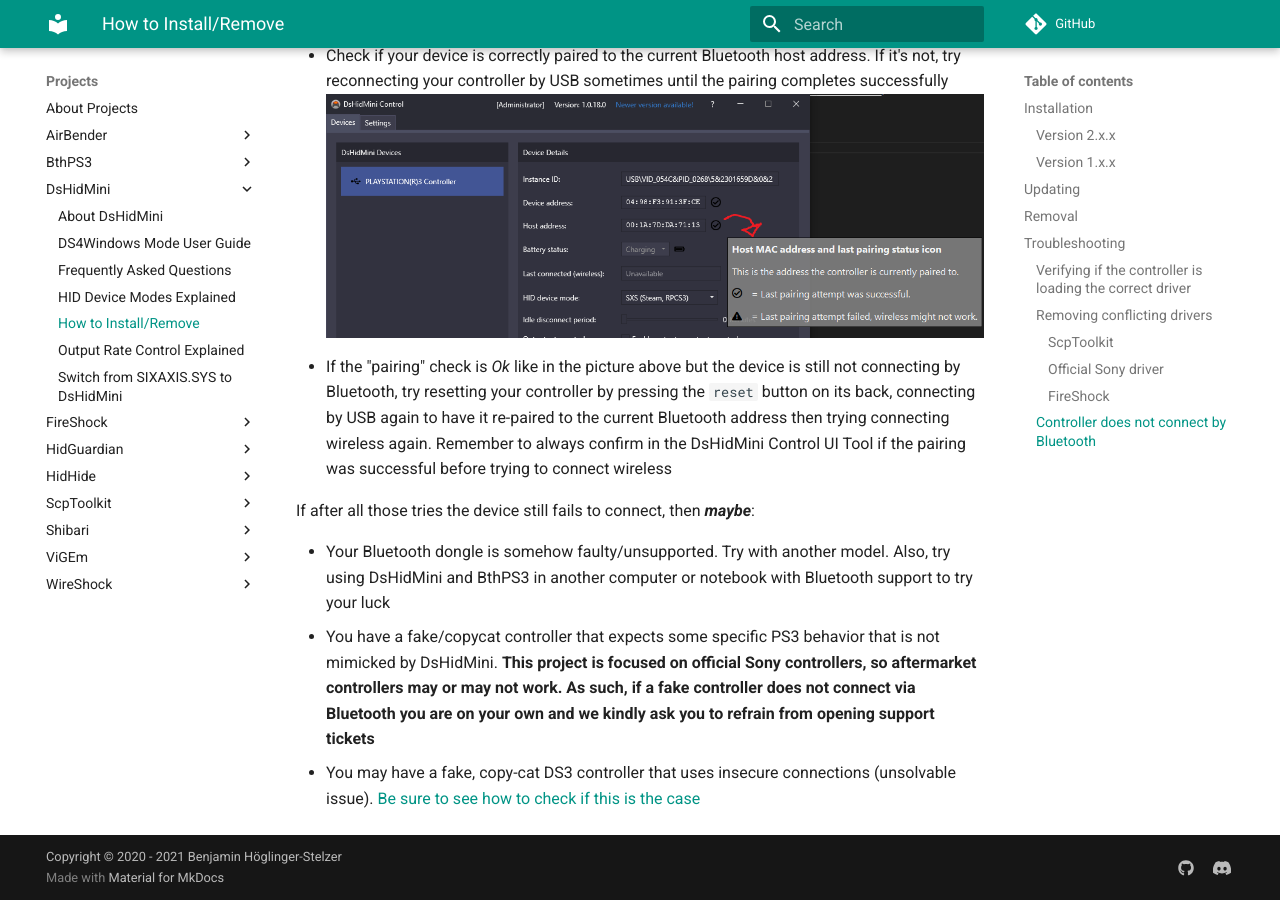
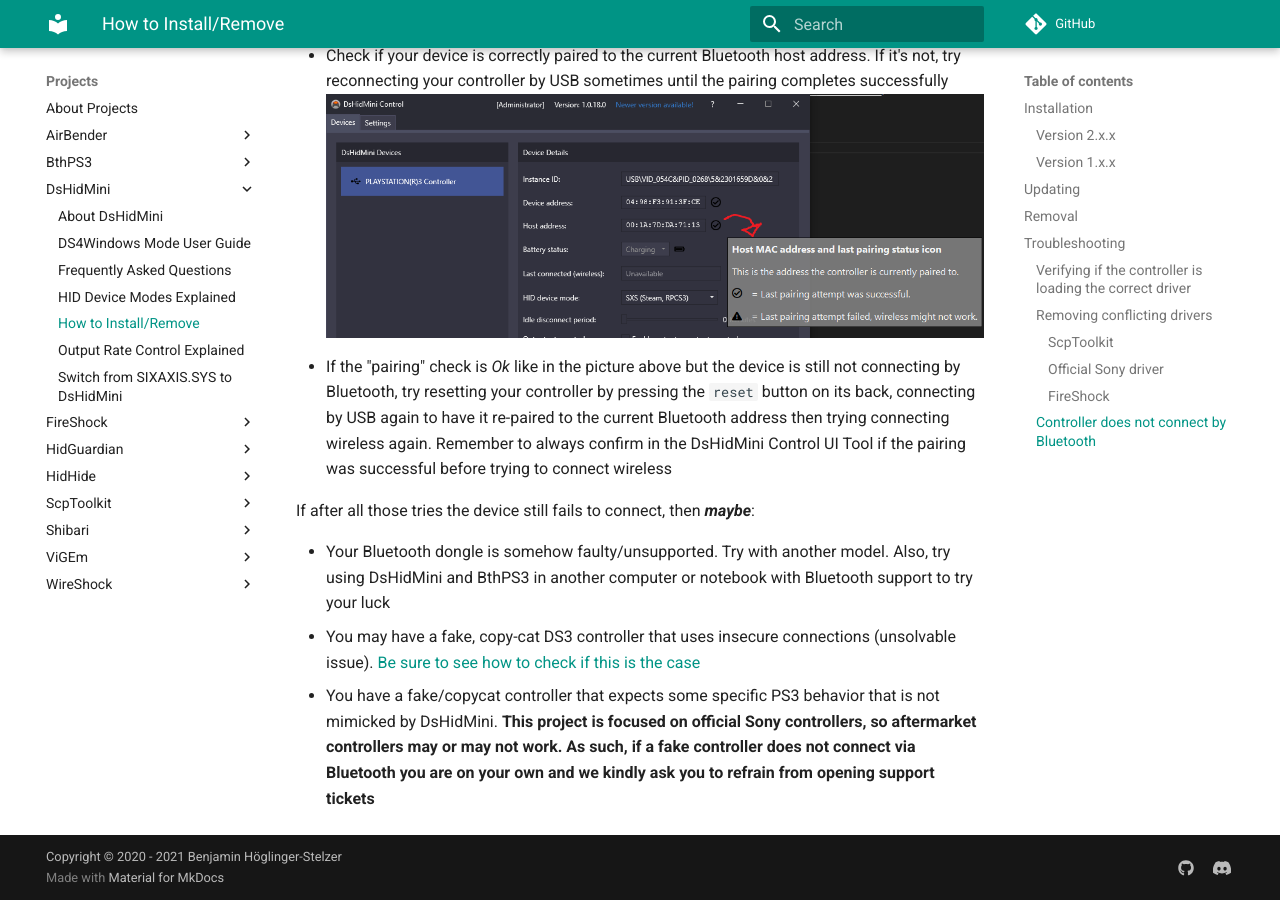
Before and after one commit to nefarius/ViGEm.github.io, an MkDocs documentation site: the page built from docs/projects/DsHidMini/How-to-Install.md, in a window 1280 px wide and 900 px high, scrolled down 8290 px. Built offline with MkDocs 1.6.1 and Material for MkDocs 9.7.7, drawn with Linux system fonts in a browser that asks for light colours; comment, search, counter and statistics services are not loaded.

Commit message:
moved bullet point

```diff
--- a/docs/projects/DsHidMini/How-to-Install.md
+++ b/docs/projects/DsHidMini/How-to-Install.md
@@ -130,5 +130,5 @@
 If after all those tries the device still fails to connect, then ___maybe___:
 
 - Your Bluetooth dongle is somehow faulty/unsupported. Try with another model. Also, try using DsHidMini and BthPS3 in another computer or notebook with Bluetooth support to try your luck
+- You may have a fake, copy-cat DS3 controller that uses insecure connections (unsolvable issue). [Be sure to see how to check if this is the case](https://github.com/ViGEm/DsHidMini/issues/61)
 - You have a fake/copycat controller that expects some specific PS3 behavior that is not mimicked by DsHidMini. __This project is focused on official Sony controllers, so aftermarket controllers may or may not work. As such, if a fake controller does not connect via Bluetooth you are on your own and we kindly ask you to refrain from opening support tickets__
-- You may have a fake, copy-cat DS3 controller that uses insecure connections (unsolvable issue). [Be sure to see how to check if this is the case](https://github.com/ViGEm/DsHidMini/issues/61)
```
